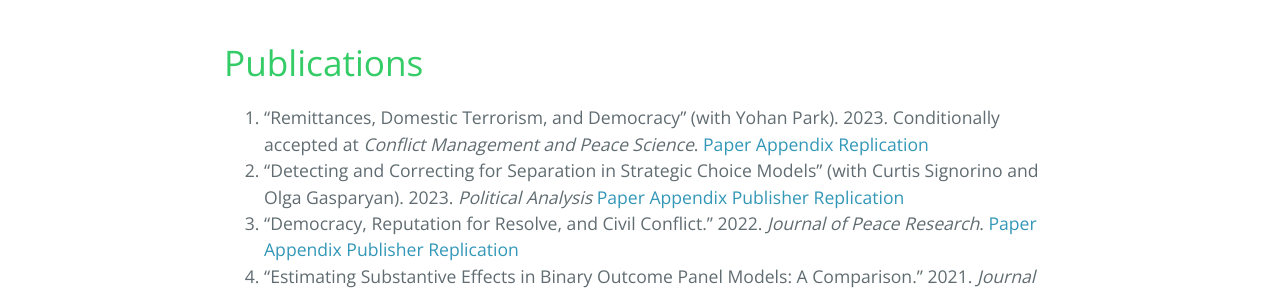
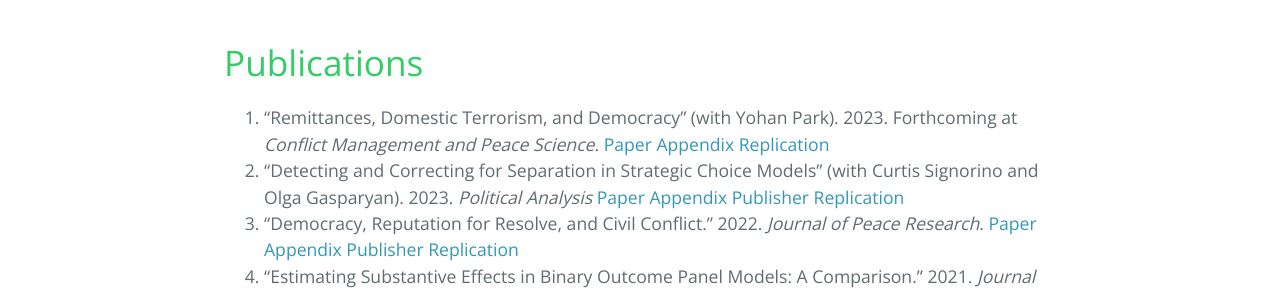
Before and after one commit to ccrismancox/ccrismancox.github.io, a Jekyll site: the page built from research.md, in a window 1280 px wide. Shown: the part 308-601 px from the top of the page. Built offline with Jekyll 4.4.1, drawn with Linux system fonts in a browser that asks for light colours; comment, search, counter and statistics services are not loaded.

Commit message:
txs auto checkin

```diff
--- a/research.md
+++ b/research.md
@@ -12,7 +12,7 @@ redirect_from:
 
 # Publications
 
-1. "Remittances, Domestic Terrorism, and Democracy" (with Yohan Park). 2023. Conditionally accepted at *Conflict Management and Peace Science*. [Paper](research/remittances.pdf) [Appendix](research/SIremittances.pdf) [Replication](https://github.com/ccrismancox/CMPS_remittances)
+1. "Remittances, Domestic Terrorism, and Democracy" (with Yohan Park). 2023. Forthcoming at *Conflict Management and Peace Science*. [Paper](research/remittances.pdf) [Appendix](research/SIremittances.pdf) [Replication](https://github.com/ccrismancox/CMPS_remittances)
 1. "Detecting and Correcting for Separation in Strategic Choice Models" (with Curtis Signorino and Olga Gasparyan). 2023.  *Political Analysis* [Paper](research/CrismanCox_PA2023.pdf) [Appendix](research/SeparationAppendix.pdf) [Publisher](https://doi.org/10.1017/pan.2022.36) [Replication](https://github.com/ccrismancox/PA_BrStrat)
 1. "Democracy, Reputation for Resolve, and Civil Conflict." 2022. *Journal of Peace Research*. [Paper](research/CrismanCox_JPR2022.pdf) [Appendix](research/appendixDuration.pdf) [Publisher](https://doi.org/10.1177/00223433211024697) [Replication](https://github.com/ccrismancox/JPR_reputation4resolve)
 2. "Estimating Substantive Effects in Binary Outcome Panel Models: A Comparison." 2021. *Journal of Politics*.  [Paper](research/CrismanCox_JOP2021.pdf) [Appendix](research/SupplementCRE.pdf) [Publisher](https://doi.org/10.1086/709839) [Replication](https://github.com/ccrismancox/JOP_substantiveEffectsInBinaryOutcomePanelModels)
```
